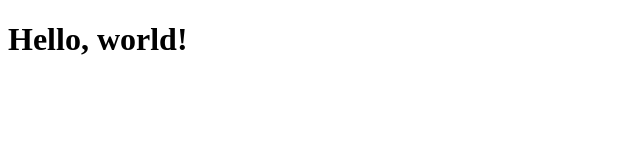
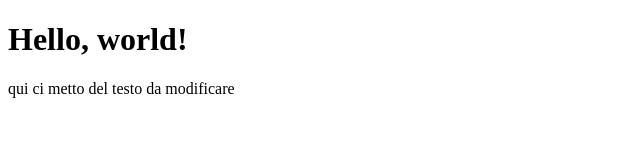
Before and after one commit to franciowel/htmlcss-hello, a plain HTML site: page index.html in a window 1280 px wide. Shown: the whole page, without its empty margins (0-640 px from the left). Drawn offline with Linux system fonts and the light colour scheme.

Commit message:
ho aggiunto uno span per mettere del testo in più

```diff
--- a/index.html
+++ b/index.html
@@ -10,5 +10,7 @@
 
     <h1>Hello, world!</h1>
 
+    <span>qui ci metto del testo da modificare</span>
+
 </body>
 </html>
```
